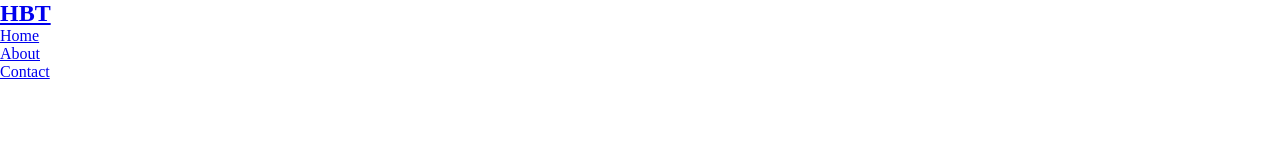
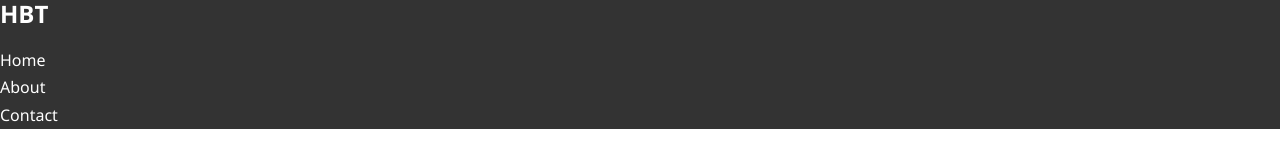
Before and after one commit to DenisWAD/UDEMY_Hotel-Website-Basic, a plain HTML site: page index.html in a window 1280 px wide. Drawn offline with Linux system fonts and the light colour scheme.

Commit message:
More basic set up

```diff
--- a/css/style.css
+++ b/css/style.css
@@ -1,4 +1,38 @@
+/* Reset defaults back to 0 */
+/* Do this before all sites, border-box especially!!! */
 * {
   margin: 0;
   padding: 0;
+  box-sizing: border-box;
 }
+
+/* Main Styling here */
+body, html {
+  font-family: 'Segoe UI', Tahoma, Geneva, Verdana, sans-serif;
+  line-height: 1.7rem;
+}
+
+a {
+  text-decoration: none;
+  color: #333;
+}
+
+h1, h2, h3 {
+  padding-bottom: 1.25rem;
+}
+
+p {
+  margin: .625rem 0;
+}
+
+/* Navbar */
+#navbar {
+  background: #333;
+  color: #fff;
+  overflow: auto;
+
+}
+
+#navbar a {
+  color: #fff;
+}
```
